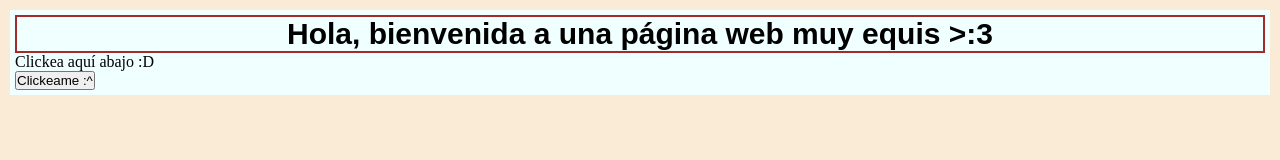
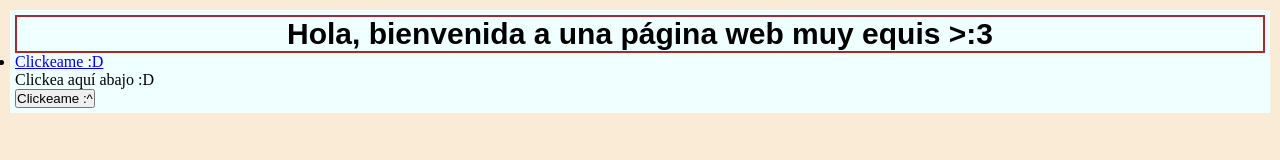
Before and after one commit to ChBrus/ChBrus, a plain HTML site: page docs/index.html in a window 1280 px wide. Drawn offline with Linux system fonts and the light colour scheme.

Commit message:
Upload Docs Files

```diff
--- a/docs/index.html
+++ b/docs/index.html
@@ -15,6 +15,11 @@
             </h1>
         </header>
         <section>
+            <ul>
+                <li>
+                    <a href="BirthdayPage.html">Clickeame :D</a>
+                </li>
+            </ul>
             <p>
                 Clickea aquí abajo :D
             </p>
```
Also changed, not shown: docs/BirthdayPage.html (+12 -0 lines).
